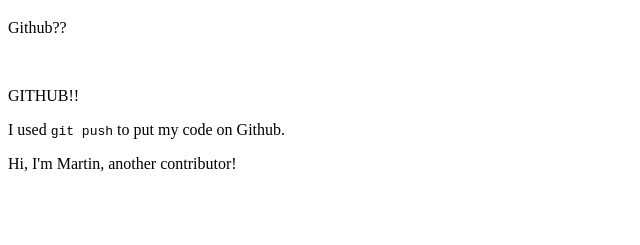
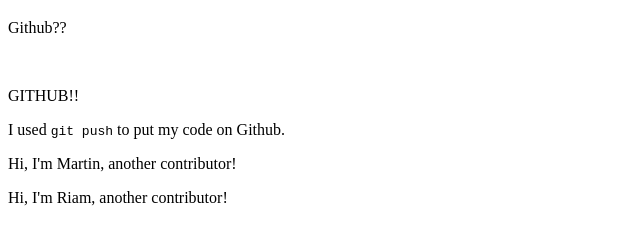
Before and after one commit to Tiny-Angel/github-test, a plain HTML site: page index.html in a window 1280 px wide. Shown: the part 61-306 px from the top of the page, without its empty margins (0-640 px from the left). Drawn offline with Linux system fonts and the light colour scheme.

Commit message:
Update index.html

```diff
--- a/index.html
+++ b/index.html
@@ -11,5 +11,7 @@
 	<p>I used <code>git push</code> to put my code on Github.</p>
 
 	<p>Hi, I'm Martin, another contributor!</p>
+	<p>Hi, I'm Riam, another contributor!</p>
+
 </body>
 </html>
```
